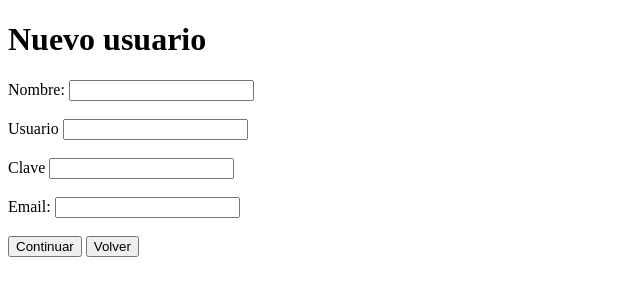
After one commit to Zafiro12/PHP, a PHP site: page /usuario_nuevo.php in a window 1280 px wide. The commit adds this page. Shown: the top 300 px of the page, without its empty margins (0-640 px from the left). Run offline with PHP 8.4, Linux system fonts and the light colour scheme; data that the repository does not hold is empty.

Commit message:
hecho primer crud

```diff
--- /dev/null
+++ b/src/tema_2/primer_crud/usuario_nuevo.php
@@ -0,0 +1,54 @@
+<?php
+@$conexion = mysqli_connect("db", "jose", "josefa", "bd_foro");
+if (!$conexion) {
+    die("Imposible conectar. Error número " . mysqli_connect_errno() . ": " . mysqli_connect_error());
+}
+
+if (isset($_POST['continuar'])) {
+    if (!empty($_POST['nombre']) || !empty($_POST['usuario']) || !empty($_POST['clave']) || !empty($_POST['email'] && filter_var($_POST['email'], FILTER_VALIDATE_EMAIL))) {
+
+        $nombre = $_POST['nombre'];
+        $usuario = $_POST['usuario'];
+        $clave = $_POST['clave'];
+        $email = $_POST['email'];
+
+        $consulta = "INSERT INTO usuarios (nombre, usuario, clave, email) VALUES ('$nombre', '$usuario', '$clave', '$email')";
+        $resultado = mysqli_query($conexion, $consulta);
+        if ($resultado) {
+            header("Location: index.php");
+        } else {
+            echo "Error al insertar el usuario";
+        }
+    }
+} else if (isset($_POST['volver'])) {
+    header("Location: index.php");
+}
+
+?>
+<!DOCTYPE html>
+<html lang="en">
+
+<head>
+    <meta charset="UTF-8">
+    <meta http-equiv="X-UA-Compatible" content="IE=edge">
+    <meta name="viewport" content="width=device-width, initial-scale=1.0">
+    <title>Nuevo usuario</title>
+</head>
+
+<body>
+    <h1>Nuevo usuario</h1>
+    <form action="usuario_nuevo.php" method="post">
+        <label for="nombre">Nombre:</label>
+        <input type="text" name="nombre" id="nombre"><br><br>
+        <label for="usuario">Usuario</label>
+        <input type="text" name="usuario" id="usuario"><br><br>
+        <label for="clave">Clave</label>
+        <input type="password" name="clave" id="clave"><br><br>
+        <label for="email">Email:</label>
+        <input type="email" name="email" id="email"><br><br>
+        <input type="submit" name="continuar" value="Continuar">
+        <input type="submit" name="volver" value="Volver">
+    </form>
+</body>
+
+</html>
```
Also changed, not shown: src/tema_2/primer_crud/bd.sql (+4 -4 lines), src/tema_2/primer_crud/index.php (+27 -4 lines).
